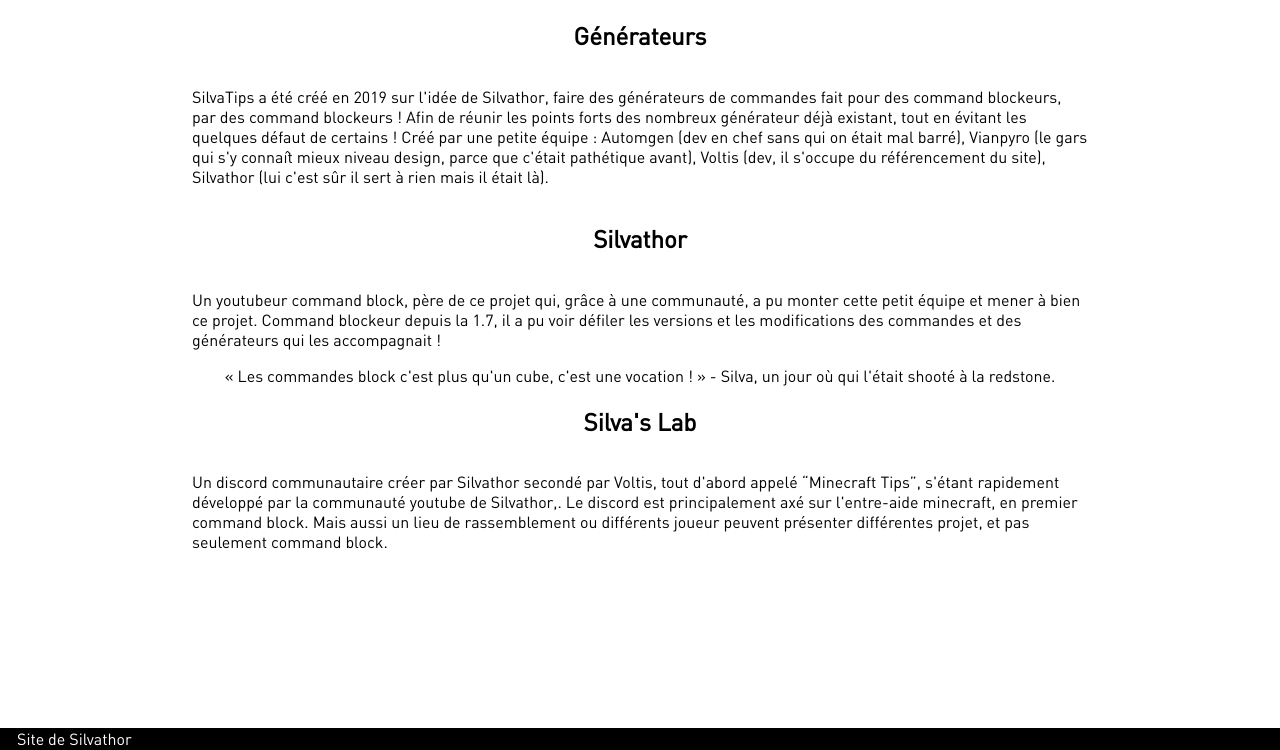
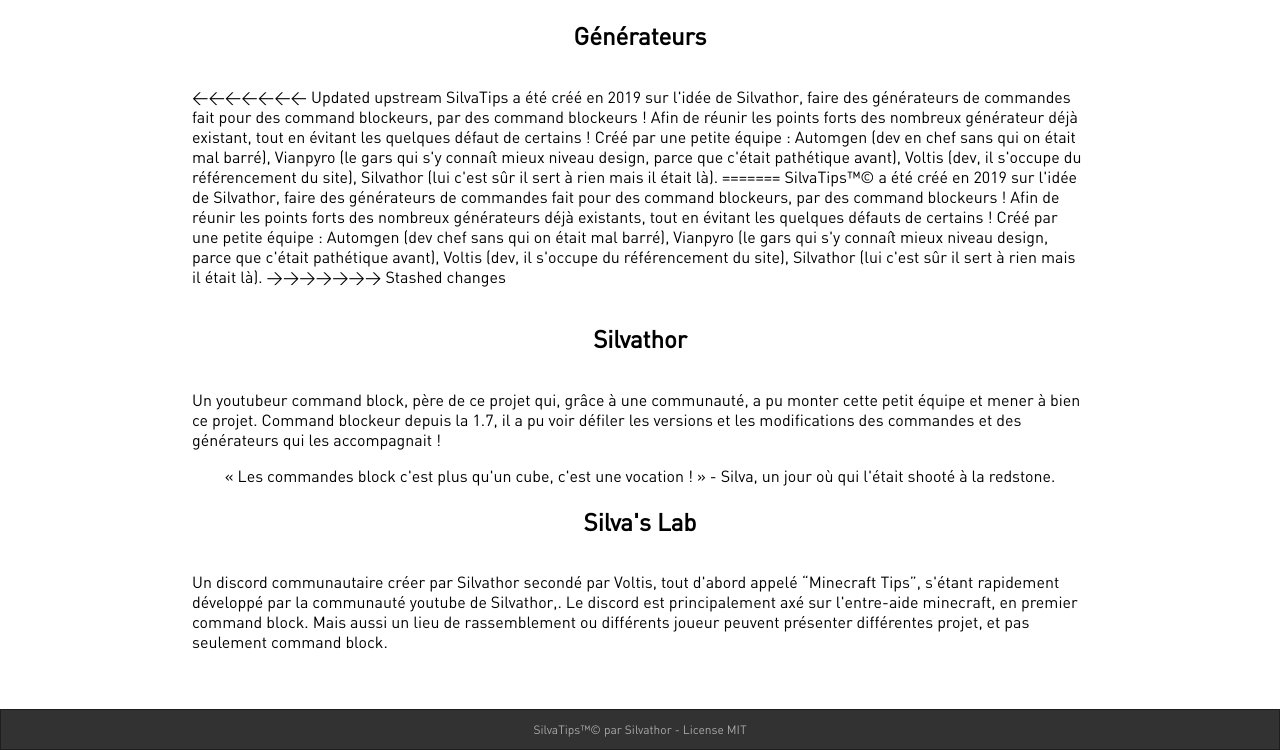
Before and after one commit to Silvatips/Silvatips, a PHP site: page /index.html in a window 1280 px wide. Shown: the part 50-800 px from the top of the page. Run offline with PHP 8.4, Linux system fonts and the light colour scheme.

Commit message:
Added trade and copy rights

```diff
--- a/CSS/CSSgeneral.css
+++ b/CSS/CSSgeneral.css
@@ -69,15 +69,13 @@
 }
 
 footer {
-    background-color: #000;
-    color: #fff;
-}
-
-footer > p {
-    border: 1px solid #000;
+    background-color: #323232;
+    border: 1px solid #1e1e1e;
+    color: #a9a9a9;
+    font-size: 12px;
     margin: 0;
-    padding-left: 1em;
-    text-align: left;
+    padding: 0;
+    text-align: center;
 }
 
 header {
--- a/index.html
+++ b/index.html
@@ -62,9 +62,15 @@
             <article>
                 <h1>Générateurs</h1>
                 <p>
+<<<<<<< Updated upstream
                     SilvaTips a été créé en 2019 sur l'idée de Silvathor, faire des générateurs de commandes fait pour des command blockeurs, par des command blockeurs ! Afin de réunir les points forts des nombreux générateur déjà existant, tout en évitant
                     les quelques défaut de certains ! Créé par une petite équipe : Automgen (dev en chef sans qui on était mal barré), Vianpyro (le gars qui s'y connaît mieux niveau design, parce que c'était pathétique avant), Voltis (dev, il s'occupe du
                     référencement du site), Silvathor (lui c'est sûr il sert à rien mais il était là).
+=======
+                    SilvaTips&trade;&copy; a été créé en 2019 sur l'idée de Silvathor, faire des générateurs de commandes fait pour des command blockeurs, par des command blockeurs ! Afin de réunir les points forts des nombreux générateurs déjà existants,
+                    tout en évitant les quelques défauts de certains ! Créé par une petite équipe : Automgen (dev chef sans qui on était mal barré), Vianpyro (le gars qui s'y connaît mieux niveau design, parce que c'était pathétique avant), Voltis (dev, il
+                    s'occupe du référencement du site), Silvathor (lui c'est sûr il sert à rien mais il était là).
+>>>>>>> Stashed changes
                 </p>
 
                 <h1>Silvathor</h1>
@@ -105,6 +111,6 @@
         </main>
     </body>
     <footer>
-        <p>Site de Silvathor</p>
+        <p class="copyright">SilvaTips&trade;&copy; par Silvathor - License MIT</p>
     </footer>
 </html>
```
